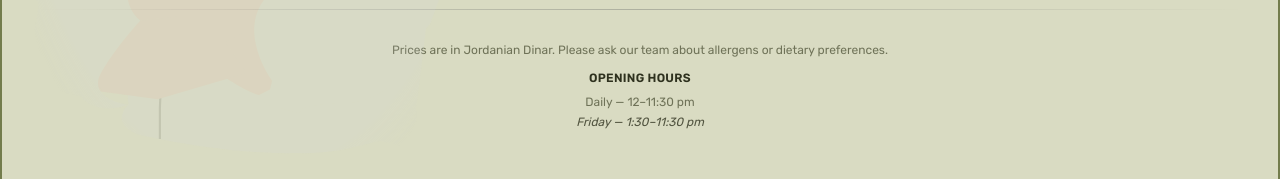
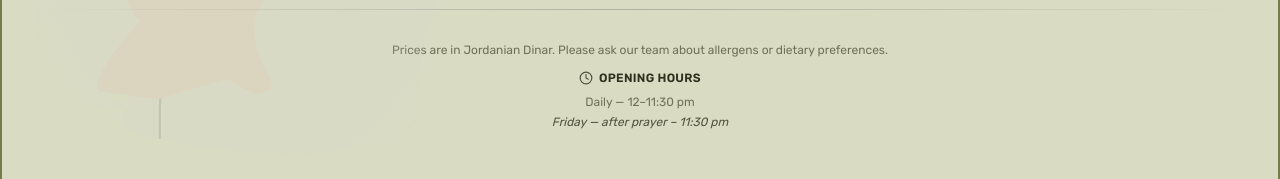
Before and after one commit to OmarZeidan/olivajordan, a Next.js app: page /menu in a window 1280 px wide. Shown: the part 4604-4783 px from the top of the page. Built offline with nearby package versions, Linux system fonts and the light colour scheme; no server answers; a web font is replaced by a local one.

Commit message:
style: adding clock and generalise the opening hours

```diff
--- a/app/(site)/menu/page.tsx
+++ b/app/(site)/menu/page.tsx
@@ -3,7 +3,7 @@
 import { Badge } from "@/components/ui/badge";
 import { cn } from "@/lib/utils";
 import { motion } from "framer-motion";
-import { Leaf } from "lucide-react";
+import { Clock, Leaf } from "lucide-react";
 import Image from "next/image";
 import * as React from "react";
 import SVGChef from "../../../public/svg-chef.svg";
@@ -426,13 +426,14 @@ export default function OlivaMenu() {
           </p>
 
           <div>
-            <p className="uppercase font-semibold text-primary-900 dark:text-primary-200 tracking-wide">
+            <p className="uppercase font-semibold text-primary-900 dark:text-primary-200 tracking-wide flex items-center justify-center gap-1.5">
+              <Clock className="h-3.5 w-3.5 opacity-80" />
               Opening Hours
             </p>
             <ul className="mt-2 space-y-1">
               <li>Daily — 12–11:30 pm</li>
               <li className="italic text-primary-900/80 dark:text-primary-300">
-                Friday — 1:30–11:30 pm
+                Friday — after prayer – 11:30 pm
               </li>
             </ul>
           </div>
```
